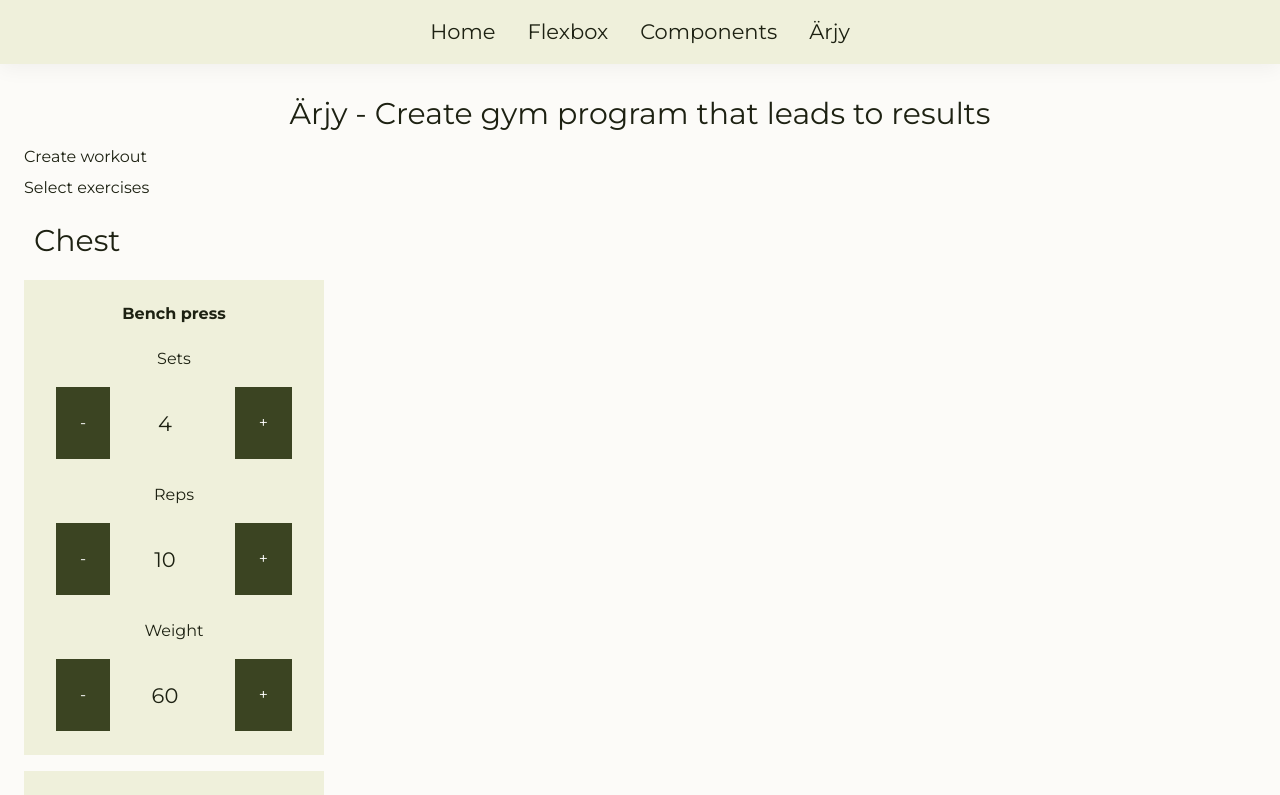
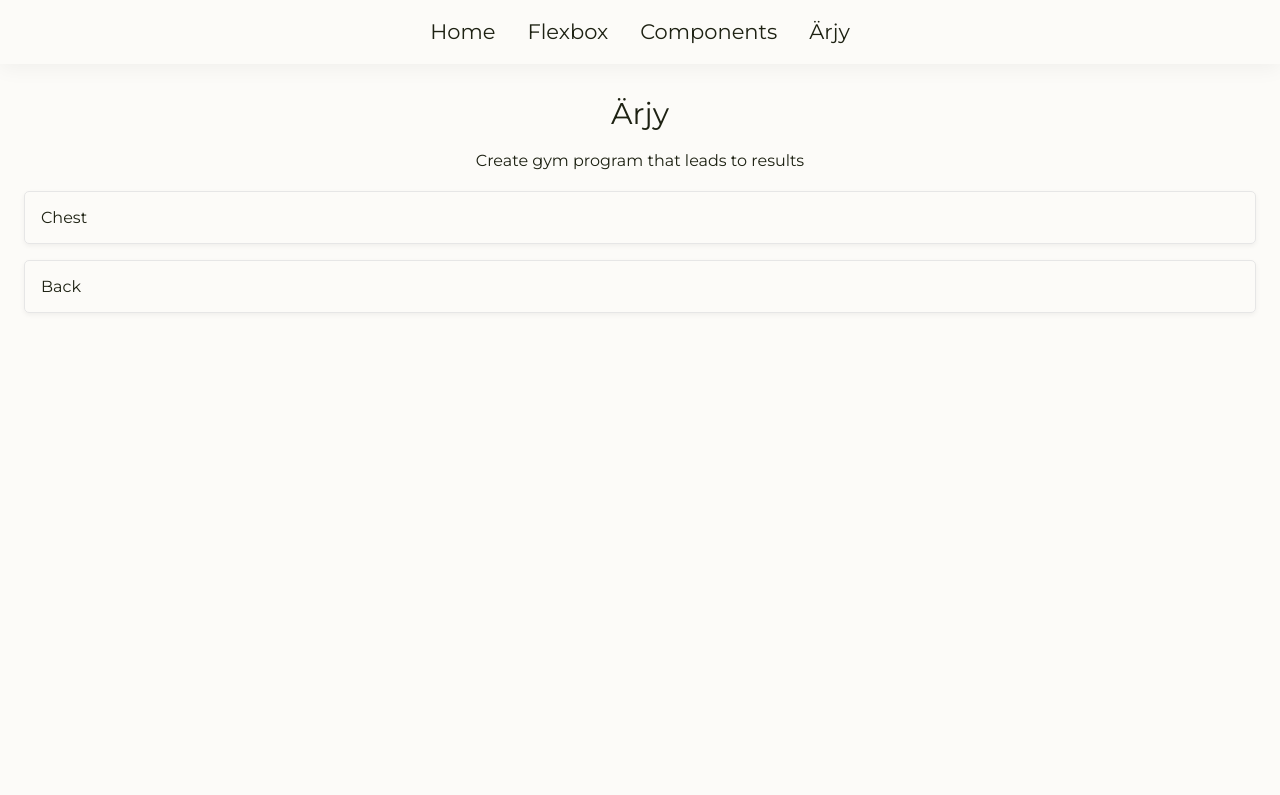
Before and after one commit to Zigelzi/lumi-playground, a SvelteKit app: page /arjy in a window 1280 px wide. Shown: the top 795 px of the page. Built offline with nearby package versions, Linux system fonts and the light colour scheme.

Commit message:
Change category selection to be first step of Arjy

```diff
--- a/src/routes/arjy/+page.svelte
+++ b/src/routes/arjy/+page.svelte
@@ -4,7 +4,8 @@
 
 <section>
 	<div class="container mv-l">
-		<h2 class="heading-m text-center">Ärjy - Create gym program that leads to results</h2>
+		<h2 class="heading-m text-center">Ärjy</h2>
+		<p class="text-center">Create gym program that leads to results</p>
 		<AddExercise />
 	</div>
 </section>
--- a/src/routes/arjy/components/AddExercise.svelte
+++ b/src/routes/arjy/components/AddExercise.svelte
@@ -1,80 +1,17 @@
 <script>
-	import Exercise from './Exercise.svelte';
-	let exercises = {
-		chest: [
-			{
-				name: 'Bench press',
-				sets: 4,
-				reps: 10,
-				weight: 60
-			},
-			{
-				name: 'Incline bench press',
-				sets: 4,
-				reps: 10,
-				weight: 60
-			},
-			{
-				name: 'Dumbell bench press',
-				sets: 4,
-				reps: 10,
-				weight: 60
-			}
-		],
-		back: [
-			{
-				name: 'Deadlift',
-				sets: 4,
-				reps: 10,
-				weight: 60
-			},
-			{
-				name: 'Lat pulldown',
-				sets: 4,
-				reps: 10,
-				weight: 60
-			},
-			{
-				name: 'Low row',
-				sets: 4,
-				reps: 10,
-				weight: 60
-			}
-		]
-	};
+	import CategoryItem from './CategoryItem.svelte';
+	let categories = [
+		{
+			name: 'Chest'
+		},
+		{
+			name: 'Back'
+		}
+	];
 </script>
 
 <div>
-	<form method="post">
-		<h3>Create workout</h3>
-		<p>Select exercises</p>
-		<fieldset class="card-exercise">
-			<legend class="heading-m">Chest</legend>
-			{#each exercises.chest as exercise, id}
-				<Exercise {exercise} />
-			{/each}
-		</fieldset>
-		<fieldset class="card-exercise">
-			<legend class="heading-m">Back</legend>
-			{#each exercises.back as exercise, id}
-				<Exercise {exercise} />
-			{/each}
-		</fieldset>
-	</form>
+	{#each categories as category}
+		<CategoryItem {category} />
+	{/each}
 </div>
-
-<style>
-	.card-exercise {
-		position: relative;
-		border: 0;
-
-		padding: calc(var(--fs-heading-m) + 2rem) 0;
-		margin-bottom: var(--mg-m);
-	}
-
-	.card-exercise legend {
-		position: absolute;
-		top: 0;
-		left: 10px;
-	}
-</style>
--- /dev/null
+++ b/src/routes/arjy/components/CategoryItem.svelte
@@ -0,0 +1,20 @@
+<script>
+	export let category;
+</script>
+
+<div class="card-category p-s mb-s">
+	<h3>{category.name}</h3>
+</div>
+
+<style>
+	.card-category {
+		border: var(--gray-100) 1px solid;
+		border-radius: 5px;
+		box-shadow: 0px 2px 5px 0 hsla(0, 0%, 10%, 0.05);
+		cursor: pointer;
+	}
+
+	h3 {
+		margin: 0;
+	}
+</style>
--- a/src/routes/arjy/components/Exercise.svelte
+++ b/src/routes/arjy/components/Exercise.svelte
@@ -10,30 +10,12 @@
 </script>
 
 <div class="exercise">
-	<h4 class="text-center fw-bold">{exercise.name}</h4>
-	<div>
-		<label for="{nameToLowercase(exercise.name)}-sets" class="text-center exercise-label mv-m"
-			>Sets</label
-		>
-		<ExerciseControl exerciseName={exercise.name} exerciseValue={exercise.sets} />
-	</div>
-	<div>
-		<label for="{nameToLowercase(exercise.name)}-reps" class="text-center exercise-label mv-m"
-			>Reps</label
-		>
-		<ExerciseControl exerciseName={exercise.name} exerciseValue={exercise.reps} />
-	</div>
-	<div>
-		<label for="{nameToLowercase(exercise.name)}-weight" class="text-center exercise-label mv-m"
-			>Weight</label
-		>
-		<ExerciseControl exerciseName={exercise.name} exerciseValue={exercise.weight} />
-	</div>
+	<p class="fw-bold">{exercise.name}</p>
 </div>
 
 <style>
 	.exercise {
-		padding: var(--p-m) var(--p-l);
+		/* padding: var(--p-m) var(--p-l); */
 		background-color: var(--primary-200);
 		margin-bottom: var(--mg-s);
 		max-width: 300px;
```
Also changed, not shown: src/lib/assets/app.css.
